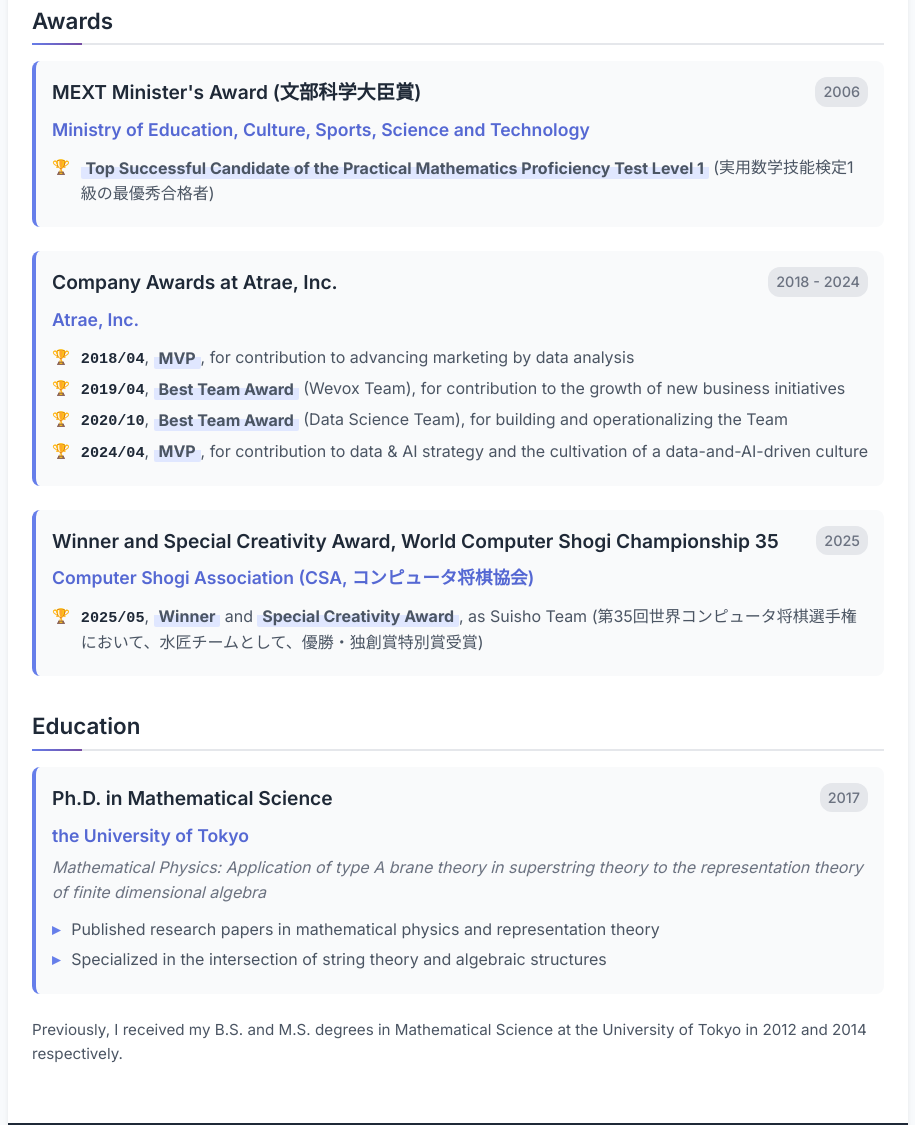
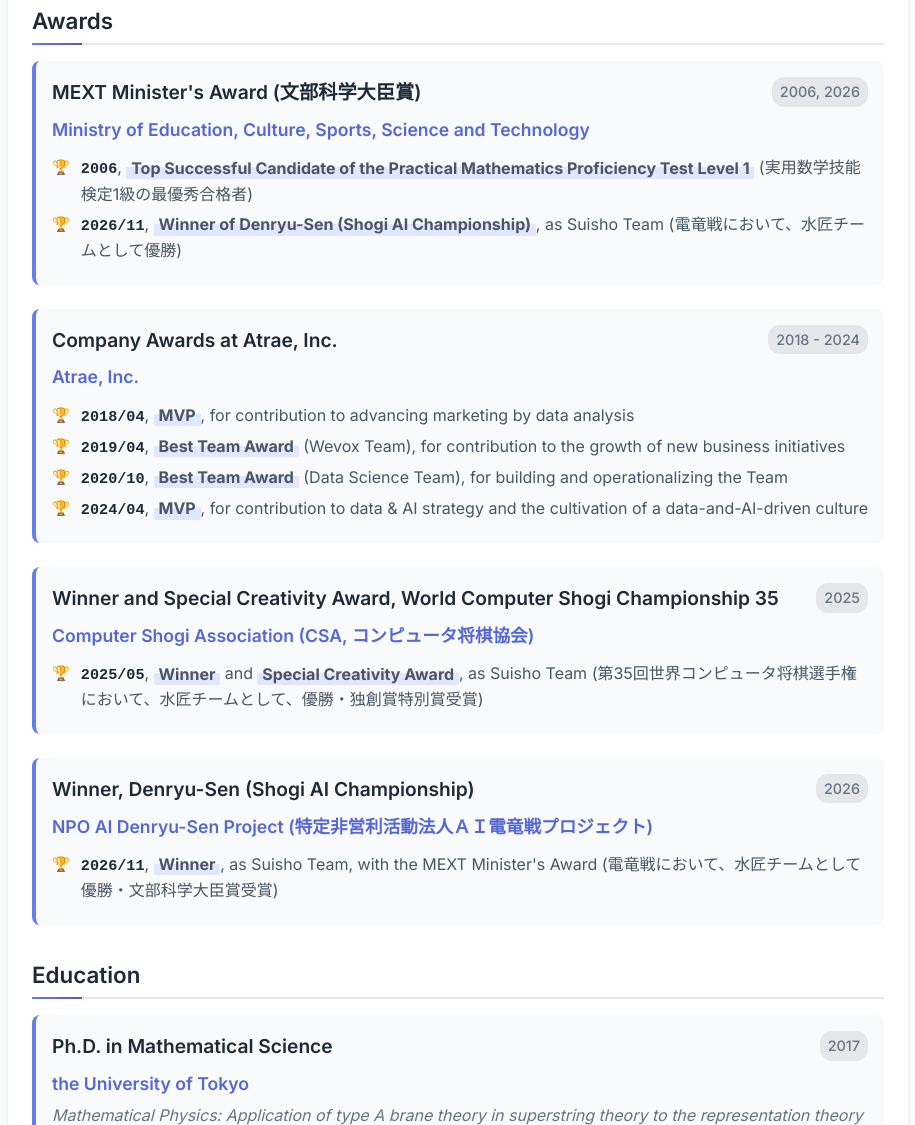
Before and after one commit to sugiyama34/sugiyama34.github.io, a plain HTML site: page docs/index.html in a window 1280 px wide. Shown: the part 4819-5944 px from the top of the page, without its empty margins (182-1097 px from the left). Drawn offline with Linux system fonts and the light colour scheme.

Commit message:
Add Denryu-Sen 2026 win and MEXT Minister's Award to README and site
- Add 2026/11 Denryu-Sen win (Suisho Team) under the MEXT Minister's Award
- Add a Denryu-Sen award entry with organizer (NPO AI Denryu-Sen Project)

Co-Authored-By: Claude Opus 5.5 <noreply@anthropic.com>

```diff
--- a/docs/index.html
+++ b/docs/index.html
@@ -289,11 +289,12 @@
                 <div class="award-item">
                     <div class="award-header">
                         <h3 class="award-title">MEXT Minister's Award (文部科学大臣賞)</h3>
-                        <span class="year">2006</span>
+                        <span class="year">2006, 2026</span>
                     </div>
                     <p class="award-org">Ministry of Education, Culture, Sports, Science and Technology</p>
                     <ul class="responsibilities">
-                        <li><strong class="award-emphasis">Top Successful Candidate of the Practical Mathematics Proficiency Test Level 1</strong> (実用数学技能検定1級の最優秀合格者)</li>
+                        <li><span class="award-date">2006</span>, <strong class="award-emphasis">Top Successful Candidate of the Practical Mathematics Proficiency Test Level 1</strong> (実用数学技能検定1級の最優秀合格者)</li>
+                        <li><span class="award-date">2026/11</span>, <strong class="award-emphasis">Winner of Denryu-Sen (Shogi AI Championship)</strong>, as Suisho Team (電竜戦において、水匠チームとして優勝)</li>
                     </ul>
                 </div>
                 <div class="award-item">
@@ -317,6 +318,16 @@
                     <p class="award-org">Computer Shogi Association (CSA, コンピュータ将棋協会)</p>
                     <ul class="responsibilities">
                         <li><span class="award-date">2025/05</span>, <strong class="award-emphasis">Winner</strong> and <strong class="award-emphasis">Special Creativity Award</strong>, as Suisho Team (第35回世界コンピュータ将棋選手権において、水匠チームとして、優勝・独創賞特別賞受賞)</li>
+                    </ul>
+                </div>
+                <div class="award-item">
+                    <div class="award-header">
+                        <h3 class="award-title">Winner, Denryu-Sen (Shogi AI Championship)</h3>
+                        <span class="year">2026</span>
+                    </div>
+                    <p class="award-org">NPO AI Denryu-Sen Project (特定非営利活動法人ＡＩ電竜戦プロジェクト)</p>
+                    <ul class="responsibilities">
+                        <li><span class="award-date">2026/11</span>, <strong class="award-emphasis">Winner</strong>, as Suisho Team, with the MEXT Minister's Award (電竜戦において、水匠チームとして優勝・文部科学大臣賞受賞)</li>
                     </ul>
                 </div>
             </section>
```
Also changed, not shown: 1 other file.
